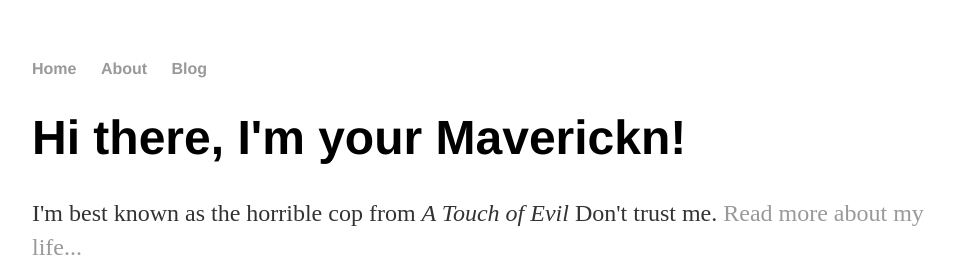
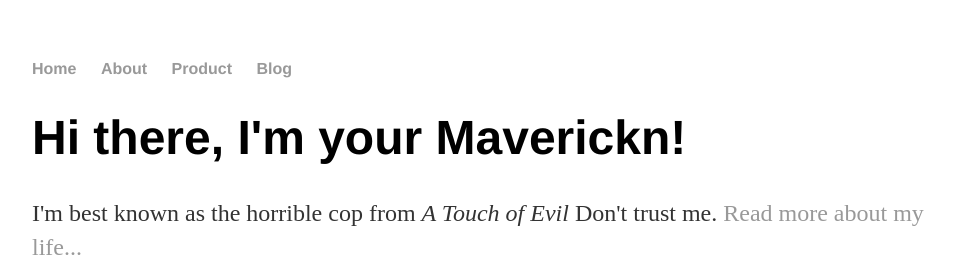
Before and after one commit to aj-maverick/aj-maverick.github.io, a Jekyll site: the page built from index.html, in a window 1280 px wide. Shown: the top 257 px of the page, without its empty margins (160-1115 px from the left). Built offline with Jekyll 4.4.1, drawn with Linux system fonts in a browser that asks for light colours.

Commit message:
Update default.html

```diff
--- a/_layouts/default.html
+++ b/_layouts/default.html
@@ -10,6 +10,7 @@
 	    		<ul>
 	        		<li><a href="/">Home</a></li>
 		        	<li><a href="/about">About</a></li>
+				<li><a href="/product">Product</a></lt>
 	        		<li><a href="/blog">Blog</a></li>
 	    		</ul>
 			</nav>
```
